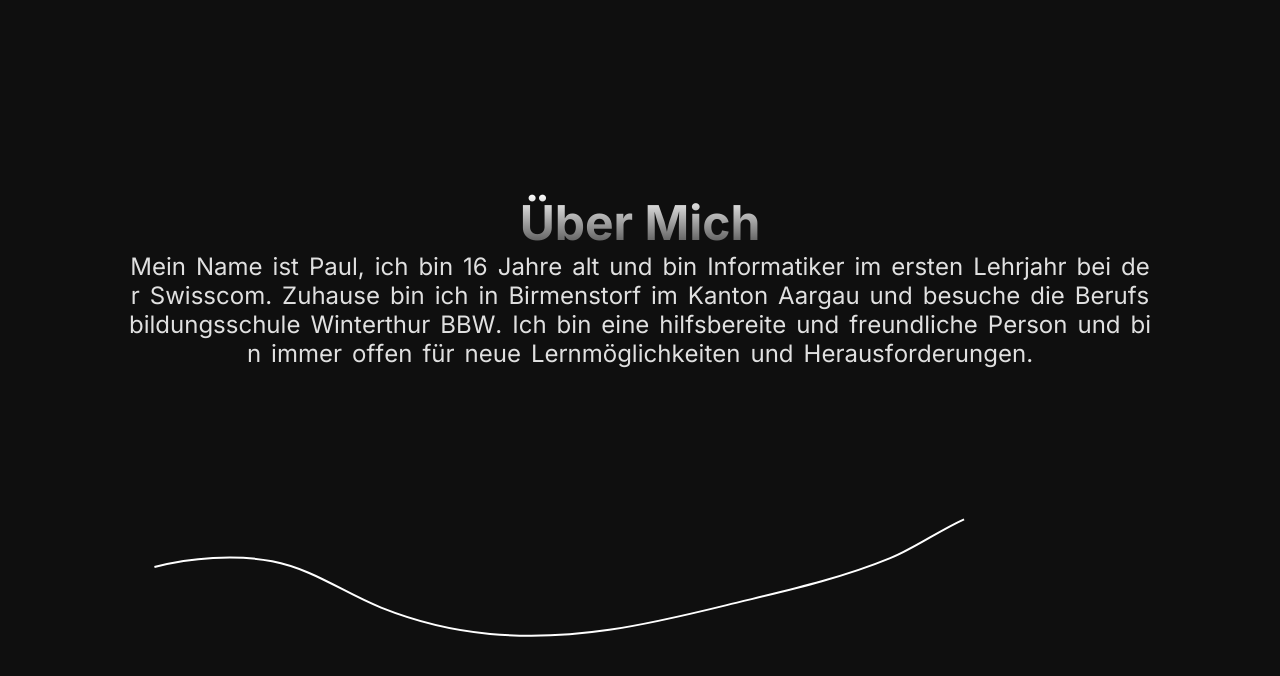
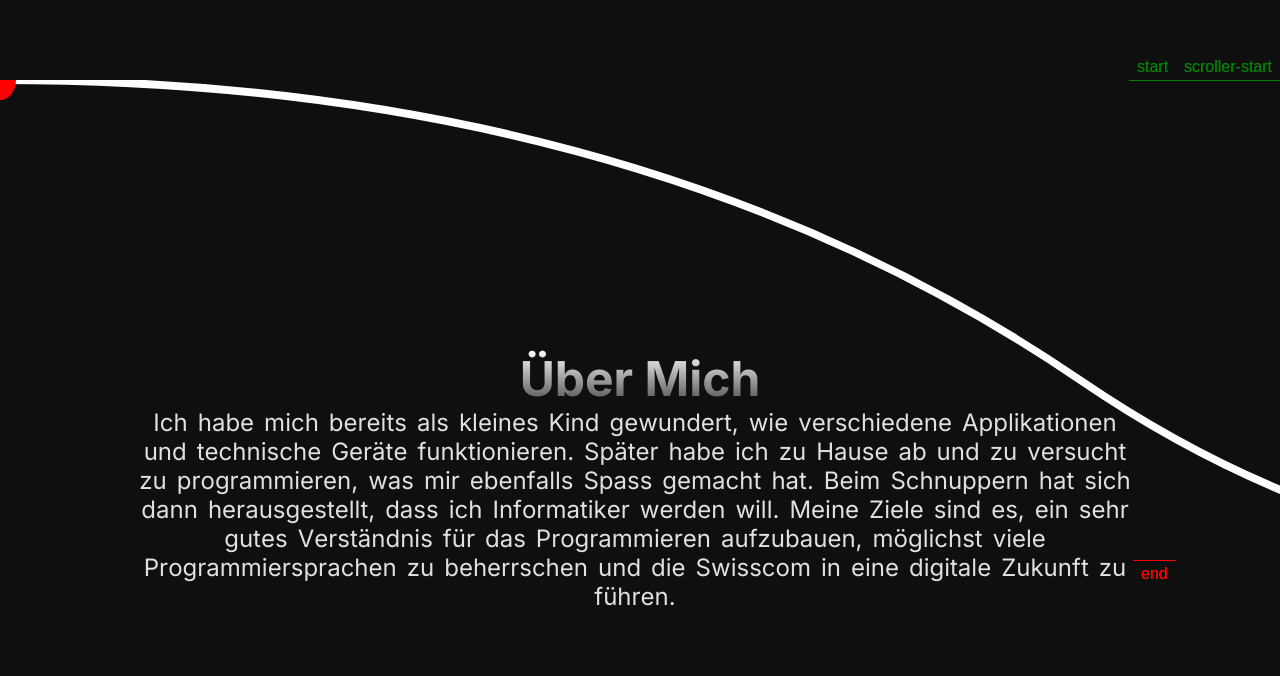
Before and after one commit to Paul-lift/PaulsWebsite, a React (Vite) app: page / in a window 1280 px wide. Shown: the part 720-1396 px from the top of the page. Built offline with nearby package versions, Linux system fonts and the light colour scheme.

Commit message:
svg funktioniert scroll noch nicht

```diff
--- a/src/App.tsx
+++ b/src/App.tsx
@@ -1,6 +1,7 @@
 import Header from './components/Header/Header.tsx';
 import StartPage from './components/StartPage/StartPage.tsx';
 import AboutMe from './components/AboutMe/AboutMe.tsx';
+import SvgOne from './components/SvgOne/svgOne.tsx';
 import Calculator from './components/Calculator/Calculator.tsx';
 
 function App() {
@@ -8,6 +9,7 @@ function App() {
   return(<>
   <Header />
   <StartPage/>
+  <SvgOne/>
   <AboutMe/>
   </>);
 
--- a/src/components/AboutMe/AboutMe.module.css
+++ b/src/components/AboutMe/AboutMe.module.css
@@ -8,6 +8,7 @@
     align-items: center;
     font-size: 1.5em;
     text-align: center;
+    transform: translateY(1000px);
 }
 
 .mainText {
--- a/src/components/AboutMe/AboutMe.tsx
+++ b/src/components/AboutMe/AboutMe.tsx
@@ -29,7 +29,7 @@ function AboutMe() {
   const textRef: any = useRef(null);
 
   useEffect(() => {
-    const letters = textRef.current!.querySelectorAll("span");
+    const letters = textRef.current!.querySelectorAll(".letter");
 
     letters.forEach((letter: any) => {
       gsap.set(letter, { display: "inline-block" });
@@ -64,30 +64,32 @@ function AboutMe() {
   }, []);
 
   return (
+    <>
       <div className={styles.aboutMe} ref={aboutMeRef}>
         <h1 className={styles.gradientText}>Über Mich</h1>
         <p className={styles.secondaryText} ref={textRef}>
-        {"Mein Name ist Paul, ich bin 16 Jahre alt und bin Informatiker im ersten Lehrjahr bei der Swisscom. Zuhause bin ich in Birmenstorf im Kanton Aargau und besuche die Berufsbildungsschule Winterthur BBW. Ich bin eine hilfsbereite und freundliche Person und bin immer offen für neue Lernmöglichkeiten und Herausforderungen."
-          .split("")
-          .map((char, index) => (
+          {"Ich habe mich bereits als kleines Kind gewundert, wie verschiedene Applikationen und technische Geräte funktionieren. Später habe ich zu Hause ab und zu versucht zu programmieren, was mir ebenfalls Spass gemacht hat. Beim Schnuppern hat sich dann herausgestellt, dass ich Informatiker werden will. Meine Ziele sind es, ein sehr gutes Verständnis für das Programmieren aufzubauen, möglichst viele Programmiersprachen zu beherrschen und die Swisscom in eine digitale Zukunft zu führen."
+            .split(" ")
+            .map((word, wordIndex) => (
               <span
-              key={index}
-              style={{ marginRight: char === " " ? "10px" : "0px" }}
+                key={wordIndex}
+                className="word" // <- Äußerer Wrapper für jedes Wort
+                style={{ display: "inline-block", marginRight: "10px" }}
+              >
+                {word.split("").map((char, charIndex) => (
+                  <span
+                    key={charIndex}
+                    className="letter" // <- Innerer Wrapper für jedes Zeichen
+                    style={{ display: "inline-block" }}
                   >
                     {char}
                   </span>
                 ))}
+              </span>
+            ))}
         </p>
-      <svg width="300%" height="400" viewBox="0 0 800 400">
-      <path
-        id="motionPath"
-        d="M -85.577 198.915 C -49.193 189.818 -4.892 186.111 32.144 193.279 C 73.153 201.216 103.586 224.611 141.098 239.616 C 174.421 252.945 214.47 262.68 250.052 265.915 C 333.74 273.523 405.513 257.063 486.746 237.111 C 541.508 223.661 597.826 211.705 650.177 190.148 C 676.213 179.427 699.01 162.535 724.066 151.325"
-        fill="none"
-        stroke="white"
-        strokeWidth="2"
-      />
-    </svg>
       </div>
+    </>
   );
 }
 
--- /dev/null
+++ b/src/components/SvgOne/SvgOne.module.css
@@ -0,0 +1,8 @@
+.svg {
+    position: absolute;
+    left: 0;
+    width: 100%;
+    height: 100%;
+    z-index: 1  ; /* Stelle sicher, dass es über anderen Elementen liegt */
+    pointer-events: none; /* Verhindert Klickblockaden */
+  }
--- /dev/null
+++ b/src/components/SvgOne/svgOne.tsx
@@ -0,0 +1,60 @@
+import styles from "./SvgOne.module.css";
+import gsap from "gsap";
+import { ScrollTrigger } from "gsap/ScrollTrigger";
+import { useEffect, useRef } from "react";
+
+function SvgOne() {
+  gsap.registerPlugin(ScrollTrigger);
+
+  const pathRef = useRef<SVGPathElement | null>(null);
+  const ballRef = useRef<SVGCircleElement | null>(null);
+
+  useEffect(() => {
+    if (!pathRef.current || !ballRef.current) {
+      console.log("pathRef oder ballRef ist null! ❌");
+      return;
+    }
+
+    console.log("GSAP startet ✅");
+
+    gsap.to(ballRef.current, {
+      scrollTrigger: {
+        trigger: pathRef.current,
+        start: "top bottom",
+        end: "bottom top",
+        scrub: 1,
+        markers: true
+      },
+      motionPath: {
+        path: "#motionPath",
+        align: "motionPath",
+        alignOrigin: [0.5, 0.5],
+        autoRotate: false,
+      },
+    });
+  }, []);
+
+  return (
+    <div>
+      <svg
+        width="100%"
+        height="100%"
+        viewBox="0 0 800 400"
+        className={styles.svg}
+        preserveAspectRatio="none"
+      >
+        <path
+          ref={pathRef}
+          id="motionPath"
+          d="M 0 0 Q 400 0, 675 150 T 1250 200"
+          fill="none"
+          stroke="white"
+          strokeWidth="4"
+        />
+        <circle ref={ballRef} id="ball" cx="0" cy="0" r="10" fill="red" />
+      </svg>
+    </div>
+  );
+}
+
+export default SvgOne;
```
Lines whose indentation alone changed are shown as unchanged.
